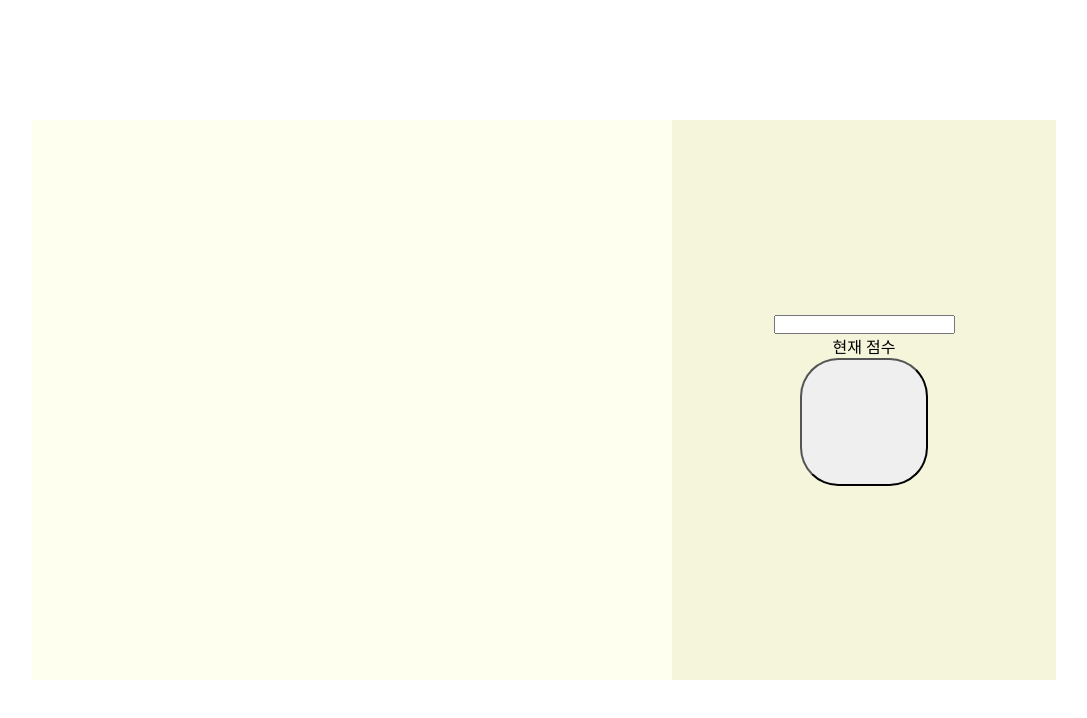
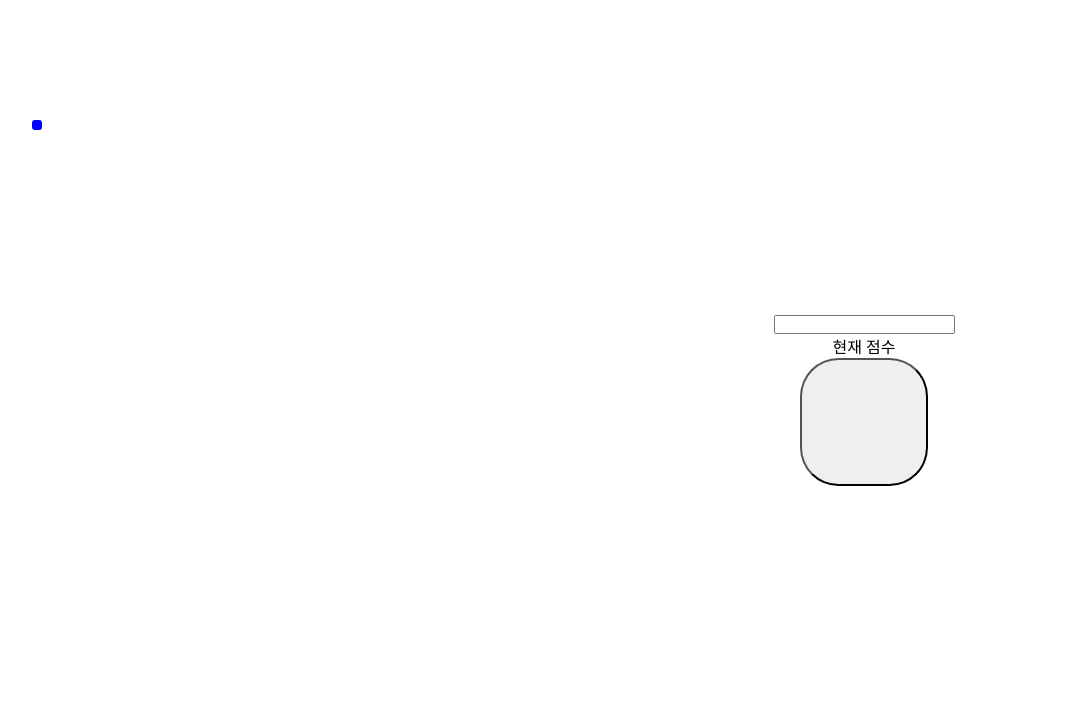
Before and after one commit to chaeyi0731/setTimeout, a plain HTML site: page Develop-Training-10/randomGame.html in a window 1280 px wide. Shown: the whole page, without its empty margins (96-1183 px from the left). Drawn offline with Linux system fonts and the light colour scheme.

Commit message:
div추가dot style

```diff
--- a/Develop-Training-10/randomGame.html
+++ b/Develop-Training-10/randomGame.html
@@ -19,12 +19,12 @@
       #root > div:nth-child(1) {
         width: 50vw;
         height: 70vh;
-        background-color: ivory;
+        /* background-color: ivory; */
       }
       #root > div:nth-child(2) {
         width: 30vw;
         height: 70vh;
-        background-color: beige;
+        /* background-color: beige; */
         display: flex;
         flex-direction: column;
         justify-content: center;
@@ -41,11 +41,19 @@
         border-radius: 30%;
         background-color: blue;
       }
+      #dot {
+        width: 10px;
+        height: 10px;
+        background-color: blue;
+        border-radius: 30%;
+      }
     </style>
   </head>
   <body>
     <div id="root">
-      <div></div>
+      <div>
+        <div id="dot"></div>
+      </div>
       <div>
         <p></p>
         <input id="time" type="text" value="" name="score" />
@@ -59,12 +67,15 @@
       let score = document.getElementById("score");
       let button = document.getElementById("button");
       let time = document.getElementById("time");
+      let dot = document.getElementById("dot");
+      console.dir(dot);
 
-    //   function game() {}
-    //   let makediv = document.createElement("div");
-    //   panel.appendChild(makediv);
-    //   let makeDiv = panel.children[0];
-    //   makeDiv.className("click");
+      // function gamez() {}
+      //   function game() {}
+      //   let makediv = document.createElement("div");
+      //   panel.appendChild(makediv);
+      //   let makeDiv = panel.children[0];
+      //   makeDiv.className("click");
 
       //   hander = true;
 
```
